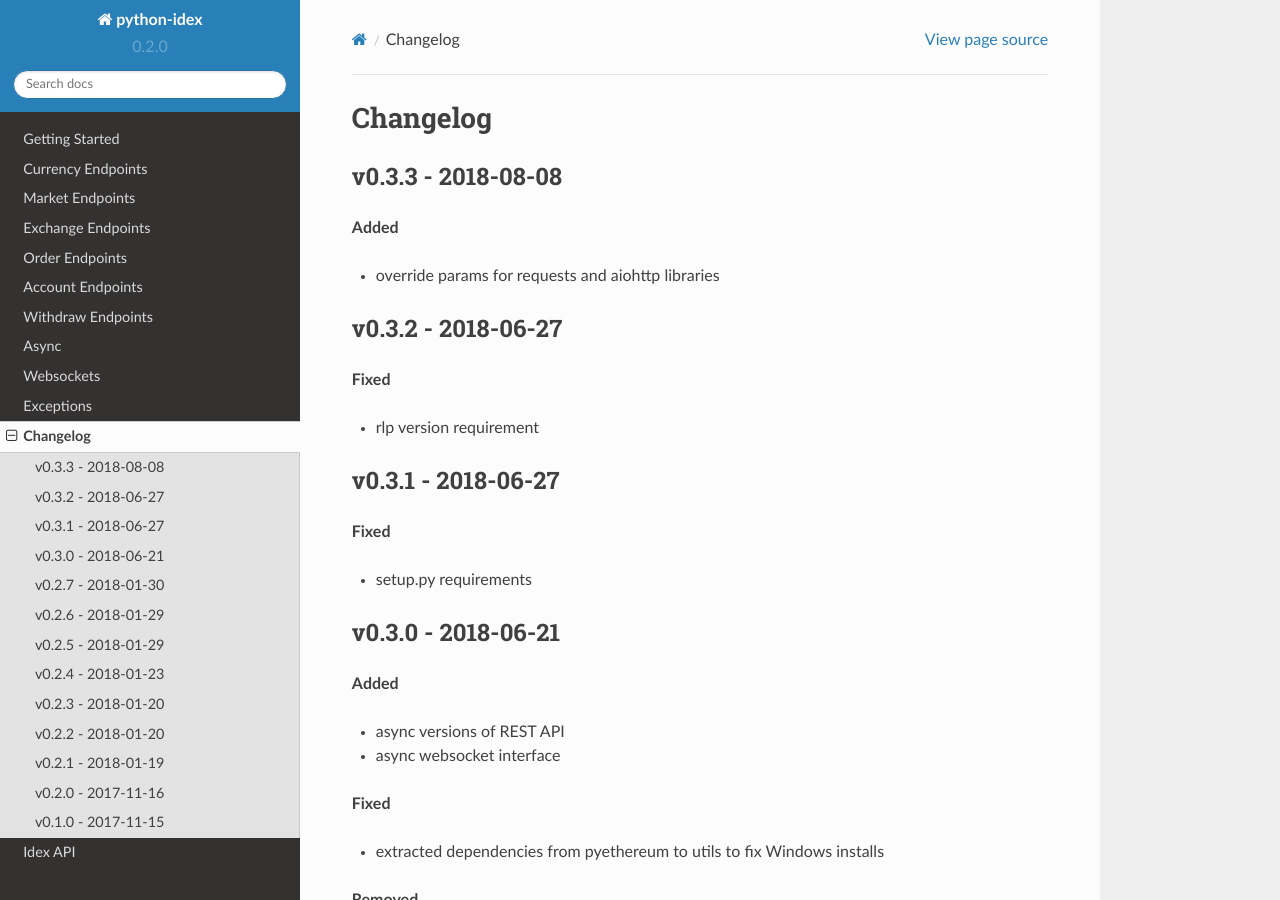
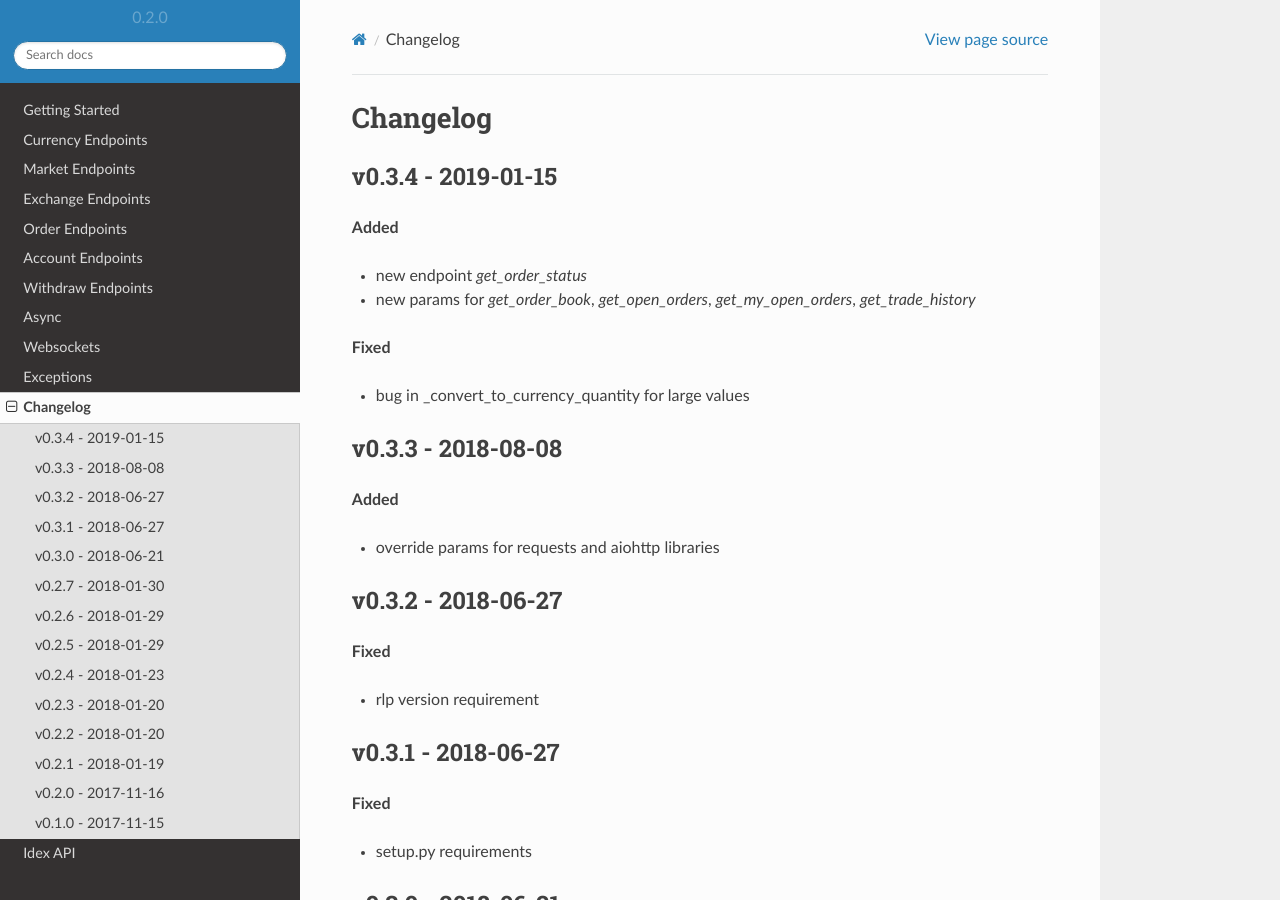
Before and after one commit to sammchardy/python-idex, a Sphinx documentation site: the page built from docs/changelog.rst, in a window 1280 px wide and 900 px high. Built offline with Sphinx 7.4.7 and the Read the Docs theme 2.0.0, drawn with Linux system fonts in a browser that asks for light colours; formulas are drawn with MathJax 3.

Commit message:
Update to v0.3.4

```diff
--- a/README.rst
+++ b/README.rst
@@ -1,5 +1,5 @@
 =============================
-Welcome to python-idex v0.3.3
+Welcome to python-idex v0.3.4
 =============================
 
 .. image:: https://img.shields.io/pypi/v/python-idex.svg
--- a/docs/changelog.rst
+++ b/docs/changelog.rst
@@ -1,5 +1,19 @@
 Changelog
 =========
+
+v0.3.4 - 2019-01-15
+^^^^^^^^^^^^^^^^^^^
+
+**Added**
+
+- new endpoint `get_order_status`
+- new params for `get_order_book`, `get_open_orders`, `get_my_open_orders`, `get_trade_history`
+
+
+**Fixed**
+
+- bug in _convert_to_currency_quantity for large values
+
 
 v0.3.3 - 2018-08-08
 ^^^^^^^^^^^^^^^^^^^
--- a/idex/__init__.py
+++ b/idex/__init__.py
@@ -4,4 +4,4 @@
 
 """
 
-__version__ = '0.3.3'
+__version__ = '0.3.4'
```
